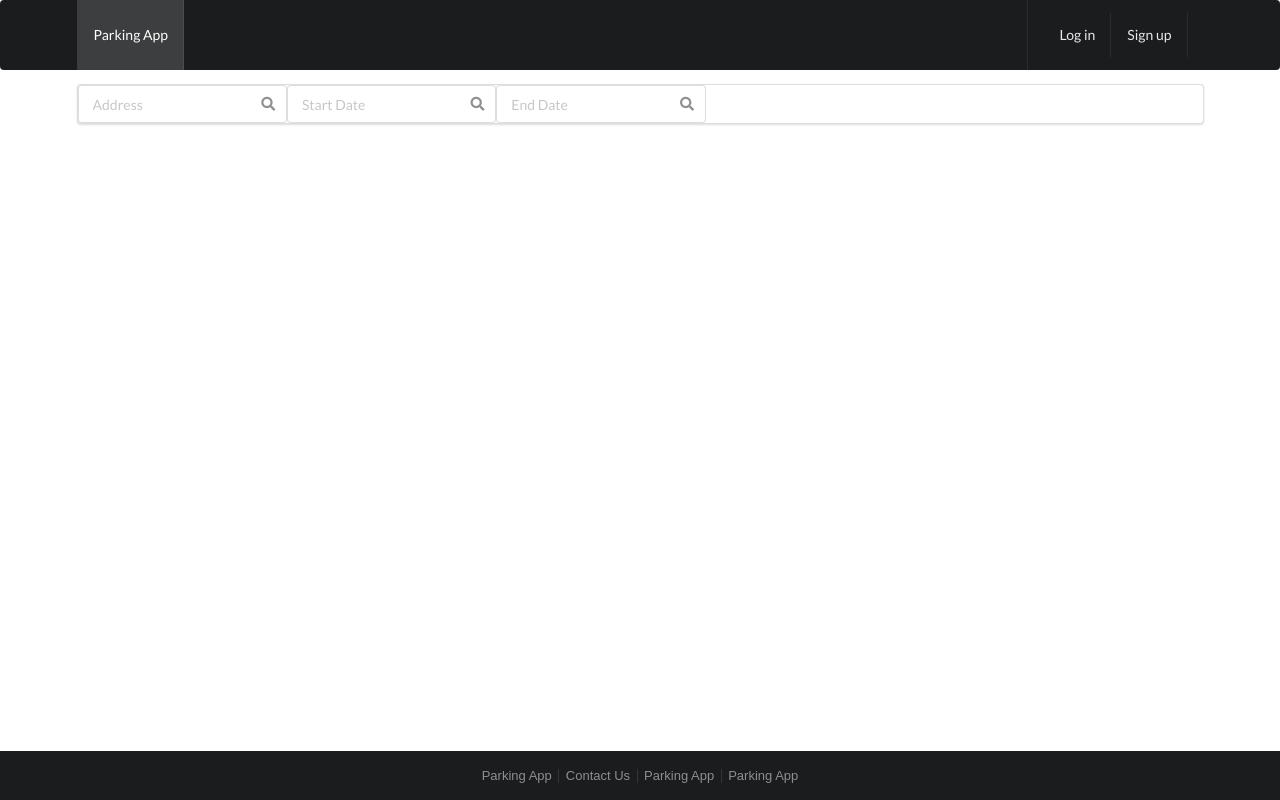
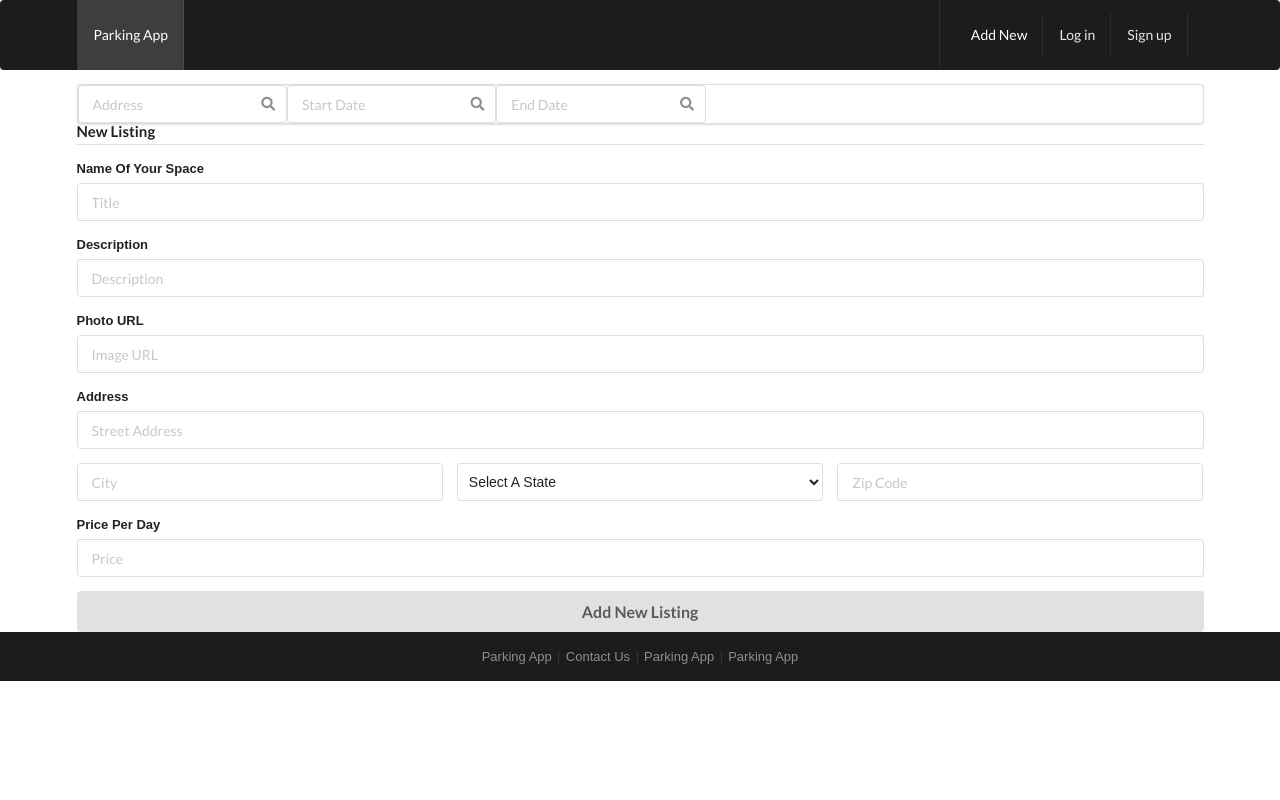
Before and after one commit to mypwhas9letters/parking-front, a React (Create React App) app: page /addnew in a window 1280 px wide. Built offline with nearby package versions, Linux system fonts and the light colour scheme.

Commit message:
added links and forms

```diff
--- a/src/App.js
+++ b/src/App.js
@@ -4,6 +4,8 @@ import Footer from './components/Footer'
 import Search from './components/Search'
 import Login from './components/Login'
 import Signup from './components/Signup'
+import AddNew from './components/AddParkingSpotForm'
+
 import ParkingSpotsContainer from './components/ParkingSpotsContainer'
 import { Route } from 'react-router-dom'
 
@@ -18,6 +20,7 @@ class App extends Component {
           <Route exact path='/' component={ParkingSpotsContainer} />
           <Route path="/login" component={Login}/>
           <Route path="/signup" component={Signup}/>
+          <Route path="/addnew" component={AddNew}/>
         <Footer />
       </div>
     );
--- a/src/actions/parkingSpots.js
+++ b/src/actions/parkingSpots.js
@@ -11,8 +11,6 @@ function fetchedSpots(parkingSpots) {
   }
 }
 
-
-
 export function fetchParkingSpots(){
   return function(dispatch){
     dispatch(fetchingSpots())
--- /dev/null
+++ b/src/actions/users.js
@@ -0,0 +1,30 @@
+// export function login(username, password) {
+//   return dispatch => {
+//       dispatch(request({ username }));
+//         userService.login(username, password)
+//           .then(
+//             user => {
+//       dispatch(success(user));
+//                 history.push('/');
+//                 },
+//                 error => {
+//                   dispatch(failure(error));
+//                   dispatch(alertActions.error(error));
+//     }
+//   );
+// };
+
+// fetch("http://localhost:3000/api/v1/users")
+
+
+// export function fetchParkingSpots(){
+//   return function(dispatch){
+//     dispatch(fetchingSpots())
+//     fetch("http://localhost:3000/api/v1/parking_spots")
+//       .then((res) => res.json())
+//       .then((json) => {
+//         const parkingSpots = json
+//         dispatch(fetchedSpots(parkingSpots))
+//       })
+//     }
+//   }
--- /dev/null
+++ b/src/components/AddParkingSpotForm.js
@@ -0,0 +1,158 @@
+import React from 'react'
+
+class AddNew extends React.Component {
+
+  constructor(props){
+    super(props)
+    this.state = {
+      title: "",
+      address: "",
+      city: "",
+      state: "",
+      zip: "",
+      description: "",
+      photo: "",
+      price: ""
+    }
+  }
+
+  onChange = (event) => {
+    this.setState({[event.target.name]: event.target.value})
+    console.log(this.state);
+  }
+
+  onSubmit = (event) => {
+    event.preventDefault()
+    console.log(this.state);
+  }
+
+  render() {
+    return(
+      <div className="ui container">
+        <form onSubmit={this.onSubmit} className="ui form">
+
+        <h4 className="ui dividing header">New Listing</h4>
+
+        <div className="field">
+        <label>Name Of Your Space</label>
+          <div className="ui fluid">
+            <input type="text" name="title" placeholder="Title" onChange={this.onChange} value={this.state.title}/>
+          </div>
+        </div>
+
+        <div className="field">
+        <label>Description</label>
+          <div className="ui fluid">
+            <input type="text" name="description" placeholder="Description" onChange={this.onChange} value={this.state.description}/>
+          </div>
+        </div>
+
+
+        <div className="field">
+          <label>Photo URL</label>
+          <div className="ui fluid">
+            <input type="tel" name="photo" placeholder="Image URL" onChange={this.onChange} value={this.state.photo}/>
+          </div>
+        </div>
+
+        <div className="field">
+          <label>Address</label>
+              <div className="ui fluid">
+              <input type="text" name="address" placeholder="Street Address" onChange={this.onChange} value={this.state.address}/>
+            </div>
+          </div>
+
+
+        <div className="three fields">
+
+        <div className="field">
+          <div className="ui fluid">
+            <input type="text" name="city" placeholder="City" onChange={this.onChange} value={this.state.city}/>
+          </div>
+        </div>
+
+
+
+          <div className="field">
+            <select className="ui fluid dropdown" name="state" onChange={this.onChange} value={this.state.state}>
+              <option value="">Select A State</option>
+              <option value="AL">Alabama</option>
+              <option value="AK">Alaska</option>
+              <option value="AZ">Arizona</option>
+              <option value="AR">Arkansas</option>
+              <option value="CA">California</option>
+              <option value="CO">Colorado</option>
+              <option value="CT">Connecticut</option>
+              <option value="DE">Delaware</option>
+              <option value="DC">District Of Columbia</option>
+              <option value="FL">Florida</option>
+              <option value="GA">Georgia</option>
+              <option value="HI">Hawaii</option>
+              <option value="ID">Idaho</option>
+              <option value="IL">Illinois</option>
+              <option value="IN">Indiana</option>
+              <option value="IA">Iowa</option>
+              <option value="KS">Kansas</option>
+              <option value="KY">Kentucky</option>
+              <option value="LA">Louisiana</option>
+              <option value="ME">Maine</option>
+              <option value="MD">Maryland</option>
+              <option value="MA">Massachusetts</option>
+              <option value="MI">Michigan</option>
+              <option value="MN">Minnesota</option>
+              <option value="MS">Mississippi</option>
+              <option value="MO">Missouri</option>
+              <option value="MT">Montana</option>
+              <option value="NE">Nebraska</option>
+              <option value="NV">Nevada</option>
+              <option value="NH">New Hampshire</option>
+              <option value="NJ">New Jersey</option>
+              <option value="NM">New Mexico</option>
+              <option value="NY">New York</option>
+              <option value="NC">North Carolina</option>
+              <option value="ND">North Dakota</option>
+              <option value="OH">Ohio</option>
+              <option value="OK">Oklahoma</option>
+              <option value="OR">Oregon</option>
+              <option value="PA">Pennsylvania</option>
+              <option value="RI">Rhode Island</option>
+              <option value="SC">South Carolina</option>
+              <option value="SD">South Dakota</option>
+              <option value="TN">Tennessee</option>
+              <option value="TX">Texas</option>
+              <option value="UT">Utah</option>
+              <option value="VT">Vermont</option>
+              <option value="VA">Virginia</option>
+              <option value="WA">Washington</option>
+              <option value="WV">West Virginia</option>
+              <option value="WI">Wisconsin</option>
+              <option value="WY">Wyoming</option>
+            </select>
+          </div>
+
+
+          <div className="field">
+            <div className="ui fluid">
+              <input type="text" name="zip" placeholder="Zip Code" onChange={this.onChange} value={this.state.zip}/>
+            </div>
+          </div>
+
+        </div>
+
+
+        <div className="field">
+          <label>Price Per Day</label>
+          <div className="ui fluid">
+            <input type="text" name="price" placeholder="Price" onChange={this.onChange} value={this.state.price}/>
+          </div>
+        </div>
+
+
+          <input className="ui fluid large submit button" type="submit" value="Add New Listing"/>
+        </form>
+      </div>
+    )
+  }
+}
+
+export default AddNew
--- a/src/components/Login.js
+++ b/src/components/Login.js
@@ -1,6 +1,28 @@
 import React from 'react'
+import { NavLink } from 'react-router-dom'
+import { login } from '../actions/users'
+
 
 class Login extends React.Component {
+
+  constructor(props){
+    super(props)
+    this.state = {
+      username: "",
+      password: "",
+    }
+  }
+
+  onChange = (event) => {
+    this.setState({[event.target.name]: event.target.value})
+  }
+
+  onSubmit = (event) => {
+    event.preventDefault()
+    login(this.state)
+
+  }
+
   render() {
     return(
       <div className="ui container">
@@ -11,25 +33,25 @@ class Login extends React.Component {
                 Log Into Your Account
               </div>
             </h2>
-              <form onSubmit={""} className="ui large form">
+            <form onSubmit={this.onSubmit} className="ui large form">
               <div className="ui stacked segment">
                 <div className="field">
-                    <input type="text" name="username" placeholder="Username" onChange={""} value={""}/>
+                  <input type="text" name="username" placeholder="Username" onChange={this.onChange} value={this.state.username} required/>
                 </div>
                 <div className="field">
-                    <input type="password" name="password" placeholder="Password" onChange={""} value={""}/>
+                  <input type="password" name="password" placeholder="Password" onChange={this.onChange} value={this.state.password} required/>
                 </div>
                 <input className="ui fluid large submit button" type="submit" value="Log In"/>
               </div>
             </form>
             <div className="ui message">New User?
-                <a href="/signup"> Sign up</a>
+              <NavLink className="item" to="/signup"> Sign Up</NavLink>
             </div>
           </div>
         </div>
       </div>
     )
-
   }
 }
+
 export default Login
--- a/src/components/NavBar.js
+++ b/src/components/NavBar.js
@@ -9,6 +9,7 @@ class NavBar extends React.Component{
         <div className="ui container">
           <NavLink className="item" to="/">Parking App</NavLink>
           <div className="right item">
+            <NavLink className="item" to="/addnew">Add New</NavLink>
             <NavLink className="item" to="/login">Log in </NavLink>
             <NavLink className="item" to="/signup">Sign up </NavLink>
           </div>
--- a/src/components/Signup.js
+++ b/src/components/Signup.js
@@ -1,6 +1,31 @@
 import React from 'react'
+import { NavLink } from 'react-router-dom'
+import { signup } from '../actions/users'
+
 
 class Signup extends React.Component {
+
+  constructor(props){
+    super(props)
+    this.state = {
+      username: "",
+      email: "",
+      password: "",
+      confirmPassword: ""
+    }
+  }
+
+  onChange = (event) => {
+    this.setState({[event.target.name]: event.target.value})
+  }
+
+  onSubmit = (event) => {
+    event.preventDefault()
+    console.log(this.state);
+    signup(this.state)
+
+  }
+
   render() {
     return(
       <div className="ui container">
@@ -11,27 +36,31 @@ class Signup extends React.Component {
                 Create a New Account
               </div>
             </h2>
-            <form onSubmit={""} className="ui large form">
+            <form onSubmit={this.onSubmit} className="ui large form">
               <div className="ui stacked segment">
                 <div className="field">
-                  <input onChange={""} type="text" name="username" placeholder="Username" value={""}/>
+                  <input onChange={this.onChange} type="text" name="username" placeholder="Username" value={this.state.username} required/>
                 </div>
                 <div className="field">
-                  <input onChange={""} type="password" name="password" placeholder="Password" value={""}/>
+                  <input onChange={this.onChange} type="text" name="email" placeholder="Email" value={this.state.email} required/>
                 </div>
                 <div className="field">
-                  <input onChange={""} type="password" name="confirm password" placeholder="Confirm Password" value={""}/>
+                  <input onChange={this.onChange} type="password" name="password" placeholder="Password" value={this.state.password} required/>
+                </div>
+                <div className="field">
+                  <input onChange={this.onChange} type="password" name="confirmPassword" placeholder="Confirm Password" value={this.state.confirmPassword} required/>
                 </div>
                 <input className="ui fluid large submit button" type="submit" value="Sign Up"/>
               </div>
             </form>
-            <div className="ui message">Existing User?
-              <a href="/login"> Log In</a>
+            <div className="ui message">
+              Existing User?<NavLink className="item" to="/login"> Log In</NavLink>
             </div>
           </div>
         </div>
       </div>
-      )
-      }
+    )
   }
+}
+
 export default Signup
--- a/src/index.css
+++ b/src/index.css
@@ -5,7 +5,7 @@ body {
 }
 
 .footerBottom {
-   position: fixed;
+   /*position: fixed;*/
    bottom: 0;
    width: 100%;
    margin-bottom: 0;
```
Lines whose indentation alone changed are shown as unchanged.
